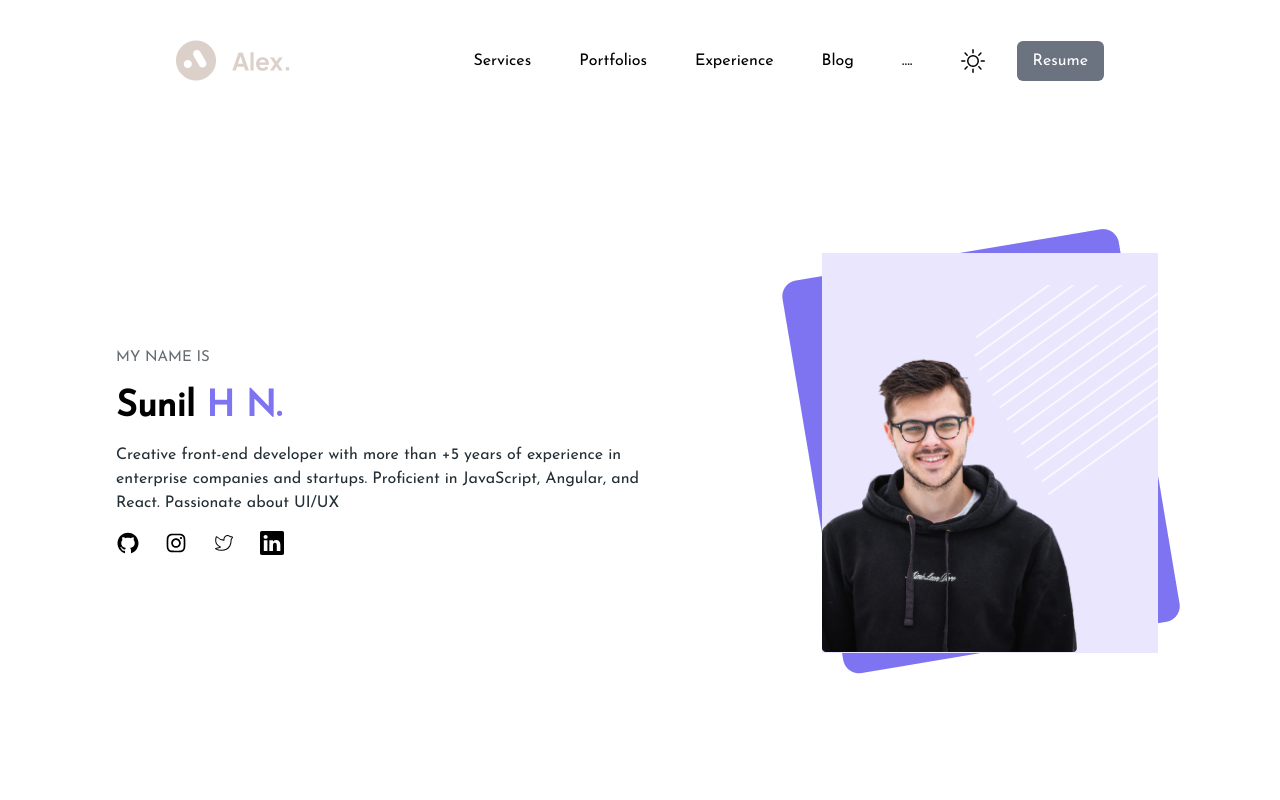
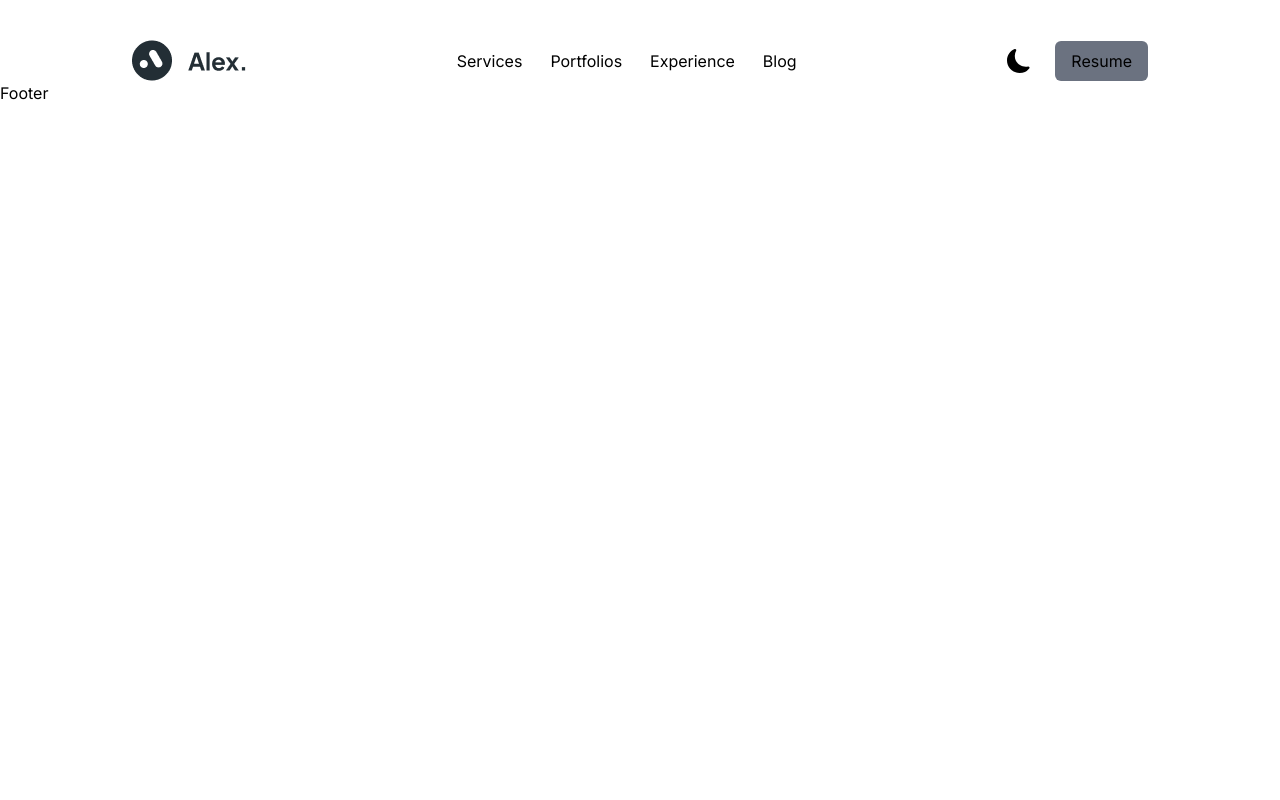
Before and after one commit to sunilhn27/pro, a Next.js app: page / in a window 1280 px wide. Shown: the top 800 px of the page. Built offline with nearby package versions, Linux system fonts and the light colour scheme.

Commit message:
new NavBar

```diff
--- a/next.config.js
+++ b/next.config.js
@@ -1,5 +1,6 @@
 /** @type {import('next').NextConfig} */
 const nextConfig = {
+    reactStrictMode: false,
 
 }
 
--- /dev/null
+++ b/src/app/ThemeProvider.js
@@ -0,0 +1,9 @@
+import React from 'react'
+
+function ThemeProvider() {
+    return (
+        <div>ThemeProvider</div>
+    )
+}
+
+export default ThemeProvider
--- a/src/app/layout.js
+++ b/src/app/layout.js
@@ -1,26 +1,24 @@
-"use client"
+
 import NavBar from '@/components/NavBar'
 import './globals.css'
 import { Inter } from 'next/font/google'
-import { ThemeProvider } from 'next-themes'
+import Footer from '@/components/Footer'
 
 const inter = Inter({ subsets: ['latin'] })
 
-// export const metadata = {
-//   title: 'Create Next App',
-//   description: 'Generated by create next app',
-// }
+export const metadata = {
+  title: 'Create Next App',
+  description: 'Generated by create next app',
+}
 
 export default function RootLayout({ children }) {
   return (
 
     <html lang="en">
-
-      <body className={`${inter.className} dark:text-white dark:bg-black `} >
-        <ThemeProvider attribute='class'>
-          <NavBar />
-          {children}
-        </ThemeProvider>
+      <body className={`${inter.className} `} >
+        <NavBar />
+        {children}
+        <Footer />
       </body>
 
 
--- a/src/app/page.js
+++ b/src/app/page.js
@@ -1,12 +1,9 @@
-import HeroSection from '@/components/HeroSection'
 import Services from '@/components/Services'
 import Image from 'next/image'
 
 export default function Home() {
   return (
     <main className='font-sans '>
-      <HeroSection />
-      <Services />
     </main>
   )
 }
--- /dev/null
+++ b/src/components/Footer.js
@@ -0,0 +1,9 @@
+import React from 'react'
+
+function Footer() {
+  return (
+    <div>Footer</div>
+  )
+}
+
+export default Footer
--- a/src/components/HeroSection.js
+++ b/src/components/HeroSection.js
@@ -16,7 +16,7 @@ function HeroSection() {
                     <div className='text-4xl font-semibold'>
                         <p>Sunil <span className='text-[#7E74F1]'>H N.</span></p>
                     </div>
-                    <div className='w-[550px] text-[#232E35] dark:text-white dark:bg-black '>
+                    <div className='w-[550px] '>
                         <p>Creative front-end developer with more than +5 years of experience in enterprise companies and startups. Proficient in JavaScript, Angular, and React. Passionate about UI/UX</p>
                     </div>
                     <div className='flex space-x-6'>
--- a/src/components/NavBar.js
+++ b/src/components/NavBar.js
@@ -4,43 +4,26 @@ import Logo from '@/asserts/images/logo.png'
 import LogoWhite from '@/asserts/images/logoWhite.png'
 import Link from 'next/link'
 import Image from 'next/image'
-import Moon from '@/asserts/images/moon.png'
-import { useTheme } from 'next-themes'
+import second from '@/asserts/images/moon.png'
 import { BsSun, BsFillMoonFill } from 'react-icons/bs'
 
 
 function NavBar() {
-
-    const { theme, setTheme } = useTheme()
-
     return (
-        <section className='mt-10 font-sans'>
-            <div className='md:w-[90%] xl:w-[95%]  flex justify-between mx-auto px-36 '>
-                {theme === "light" ? (<Image src={Logo} alt='Logo' className='text-white' />) : (<Image src={LogoWhite} alt='Logo' className='text-white' />)}
-
-                <nav className='hidden md:flex space-x-12 items-center '>
-                    <Link href={""}>Services</Link>
-                    <Link href={""}>Portfolios</Link>
-                    <Link href={""}>Experience</Link>
-                    <Link href={""}>Blog</Link>
-                    <Link href={""}>....</Link>
-
-                    <div className='flex items-center'>
-                        <div className='flex items-center space-x-8 '>
-                            <button onClick={() => setTheme(theme === "light" ? "dark" : "light")}>
-                                {theme === 'light' ? (
-                                    <BsFillMoonFill className='w-6 h-6' />
-                                ) : (
-                                    <BsSun className='w-6 h-6' />
-                                )}
-                            </button>
-                            <button className='bg-gray-500 text-white rounded-md px-4 py-2' >Resume</button>
-                        </div>
-
-                    </div>
-
-                </nav>
-            </div>
+        <section className='mt-10 '>
+            <nav className='justify-between  mx-[10%] flex items-center px-1'>
+                <Image src={Logo} />
+                <div className='space-x-7'>
+                    <Link href={"/"}>Services</Link>
+                    <Link href={"/"}>Portfolios</Link>
+                    <Link href={"/"}>Experience</Link>
+                    <Link href={"/"}>Blog</Link>
+                </div>
+                <div className='flex space-x-6 items-center'>
+                    <BsFillMoonFill className='w-6 h-6'/>
+                    <button className='bg-gray-500 rounded-md px-4 py-2'>Resume</button>
+                </div>
+            </nav>
 
         </section>
     )
--- a/tailwind.config.js
+++ b/tailwind.config.js
@@ -5,7 +5,7 @@ module.exports = {
     './src/components/**/*.{js,ts,jsx,tsx,mdx}',
     './src/app/**/*.{js,ts,jsx,tsx,mdx}',
   ],
-  darkMode: "class",
+  darkMode:"class",
   theme: {
     fontFamily: {
       sans: ['"Josefin Sans"', 'ui-sans-serif', 'system-ui'],
```
